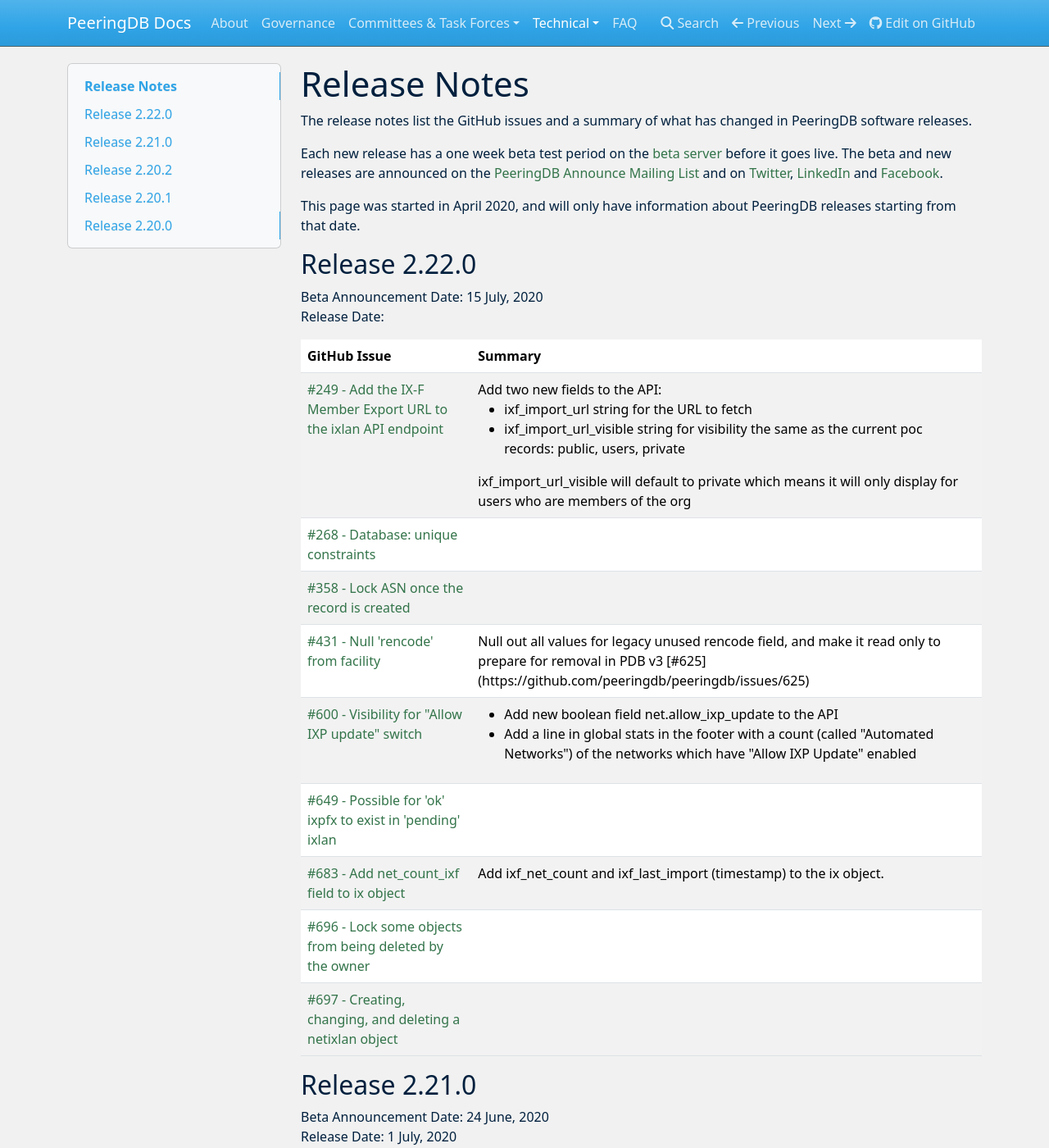
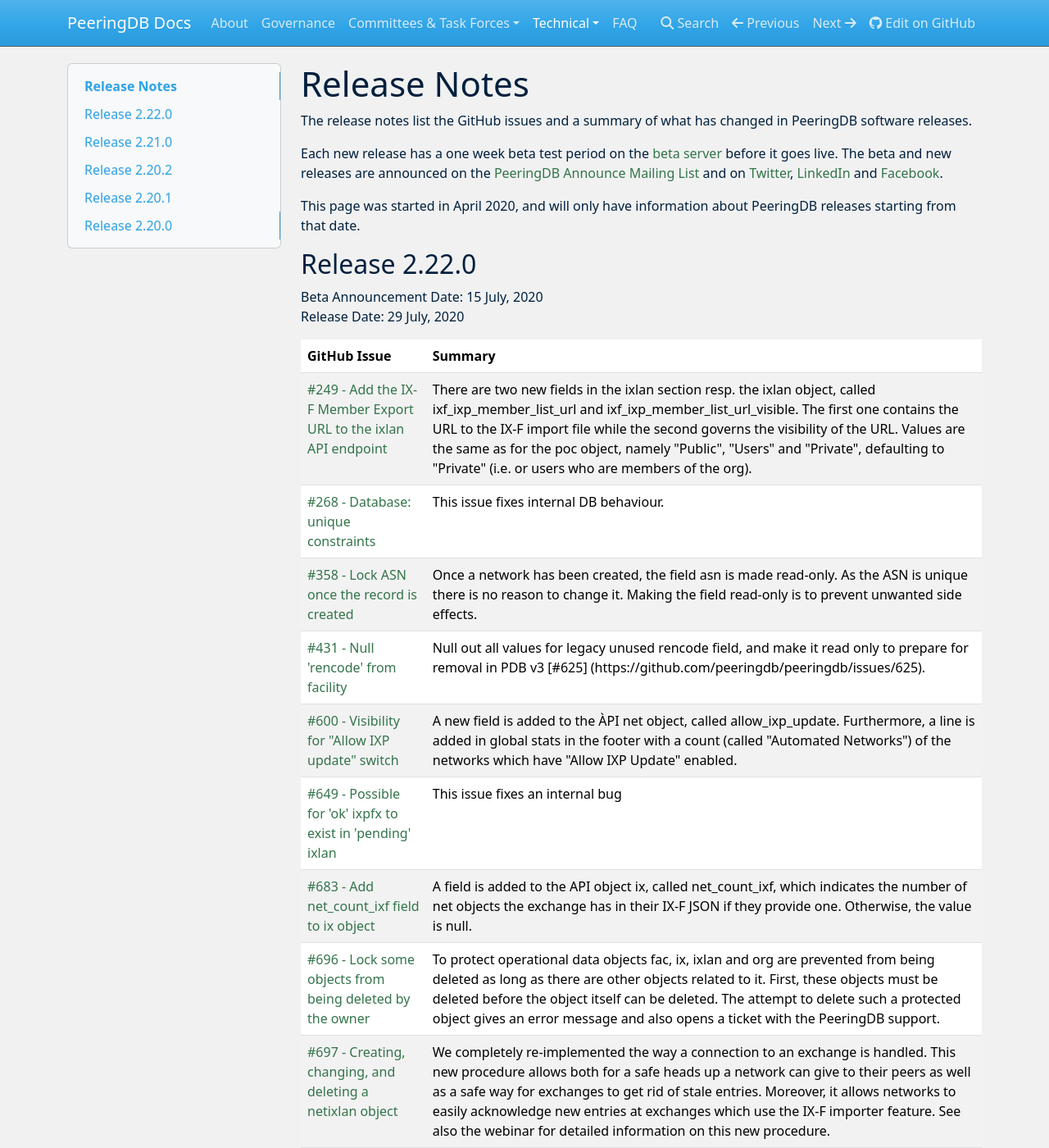
Before and after one commit to peeringdb/docs, an MkDocs documentation site: the page built from docs/release_notes/index.md, in a window 1280 px wide and 1400 px high. Shown: the whole window at 82% size. Built offline with MkDocs 1.6.1, drawn with Linux system fonts in a browser that asks for light colours; nearby versions of some CDN libraries.

Commit message:
Further Update on the 2.22.0 Release Notes
Added missing ones.

```diff
--- a/docs/release_notes/index.md
+++ b/docs/release_notes/index.md
@@ -8,19 +8,19 @@
 
 ## Release 2.22.0
 Beta Announcement Date: 15 July, 2020
-Release Date:
+Release Date: 29 July, 2020
 
 | **GitHub Issue** | **Summary** |
 | ----------------- | ----------- |
-| [#249 - Add the IX-F Member Export URL to the ixlan API endpoint](https://github.com/peeringdb/peeringdb/issues/249) | Add two new fields to the API: <ul><li>ixf_import_url string for the URL to fetch</li><li>ixf_import_url_visible string for visibility the same as the current poc records: public, users, private</li></ul> ixf_import_url_visible will default to private which means it will only display for users who are members of the org|
-| [#268 - Database: unique constraints](https://github.com/peeringdb/peeringdb/issues/268) |  |
-| [#358 - Lock ASN once the record is created](https://github.com/peeringdb/peeringdb/issues/358) |  |
-| [#431 - Null 'rencode' from facility](https://github.com/peeringdb/peeringdb/issues/431) | Null out all values for legacy unused rencode field, and make it read only to prepare for removal in PDB v3 [#625] (https://github.com/peeringdb/peeringdb/issues/625)|
-| [#600 - Visibility for "Allow IXP update" switch](https://github.com/peeringdb/peeringdb/issues/600) | <ul><li> Add new boolean field net.allow_ixp_update to the API</li><li> Add a line in global stats in the footer with a count (called "Automated Networks") of the networks which have "Allow IXP Update" enabled </li></ul>|
-| [#649 - Possible for 'ok' ixpfx to exist in 'pending' ixlan](https://github.com/peeringdb/peeringdb/issues/649) | |
-| [#683 - Add net_count_ixf field to ix object](https://github.com/peeringdb/peeringdb/issues/683) | Add ixf_net_count and ixf_last_import (timestamp) to the ix object. |
-| [#696 - Lock some objects from being deleted by the owner](https://github.com/peeringdb/peeringdb/issues/696) | |
-| [#697 - Creating, changing, and deleting a netixlan object](https://github.com/peeringdb/peeringdb/issues/697) | |
+| [#249 - Add the IX-F Member Export URL to the ixlan API endpoint](https://github.com/peeringdb/peeringdb/issues/249) | There are two new fields in the ixlan section resp. the ixlan object, called ixf_ixp_member_list_url and ixf_ixp_member_list_url_visible. The first one contains the URL to the IX-F import file while the second governs the visibility of the URL. Values are the same as for the poc object, namely "Public", "Users" and "Private", defaulting to "Private" (i.e. or users who are members of the org). |
+| [#268 - Database: unique constraints](https://github.com/peeringdb/peeringdb/issues/268) | This issue fixes internal DB behaviour. |
+| [#358 - Lock ASN once the record is created](https://github.com/peeringdb/peeringdb/issues/358) | Once a network has been created, the field asn is made read-only. As the ASN is unique there is no reason to change it. Making the field read-only is to prevent unwanted side effects. |
+| [#431 - Null 'rencode' from facility](https://github.com/peeringdb/peeringdb/issues/431) | Null out all values for legacy unused rencode field, and make it read only to prepare for removal in PDB v3 [#625] (https://github.com/peeringdb/peeringdb/issues/625). |
+| [#600 - Visibility for "Allow IXP update" switch](https://github.com/peeringdb/peeringdb/issues/600) | A new field is added to the ÀPI net object, called allow_ixp_update. Furthermore, a line is added in global stats in the footer with a count (called "Automated Networks") of the networks which have "Allow IXP Update" enabled. |
+| [#649 - Possible for 'ok' ixpfx to exist in 'pending' ixlan](https://github.com/peeringdb/peeringdb/issues/649) | This issue fixes an internal bug |
+| [#683 - Add net_count_ixf field to ix object](https://github.com/peeringdb/peeringdb/issues/683) | A field is added to the API object ix, called net_count_ixf, which indicates the number of net objects the exchange has in their IX-F JSON if they provide one. Otherwise, the value is null. |
+| [#696 - Lock some objects from being deleted by the owner](https://github.com/peeringdb/peeringdb/issues/696) | To protect operational data objects fac, ix, ixlan and org are prevented from being deleted as long as there are other objects related to it. First, these objects must be deleted before the object itself can be deleted. The attempt to delete such a protected object gives an error message and also opens a ticket with the PeeringDB support. |
+| [#697 - Creating, changing, and deleting a netixlan object](https://github.com/peeringdb/peeringdb/issues/697) | We completely re-implemented the way a connection to an exchange is handled. This new procedure allows both for a safe heads up a network can give to their peers as well as a safe way for exchanges to get rid of stale entries. Moreover, it allows networks to easily acknowledge new entries at exchanges which use the IX-F importer feature. See also the webinar for detailed information on this new procedure. |
 
 
 ## Release 2.21.0
```
